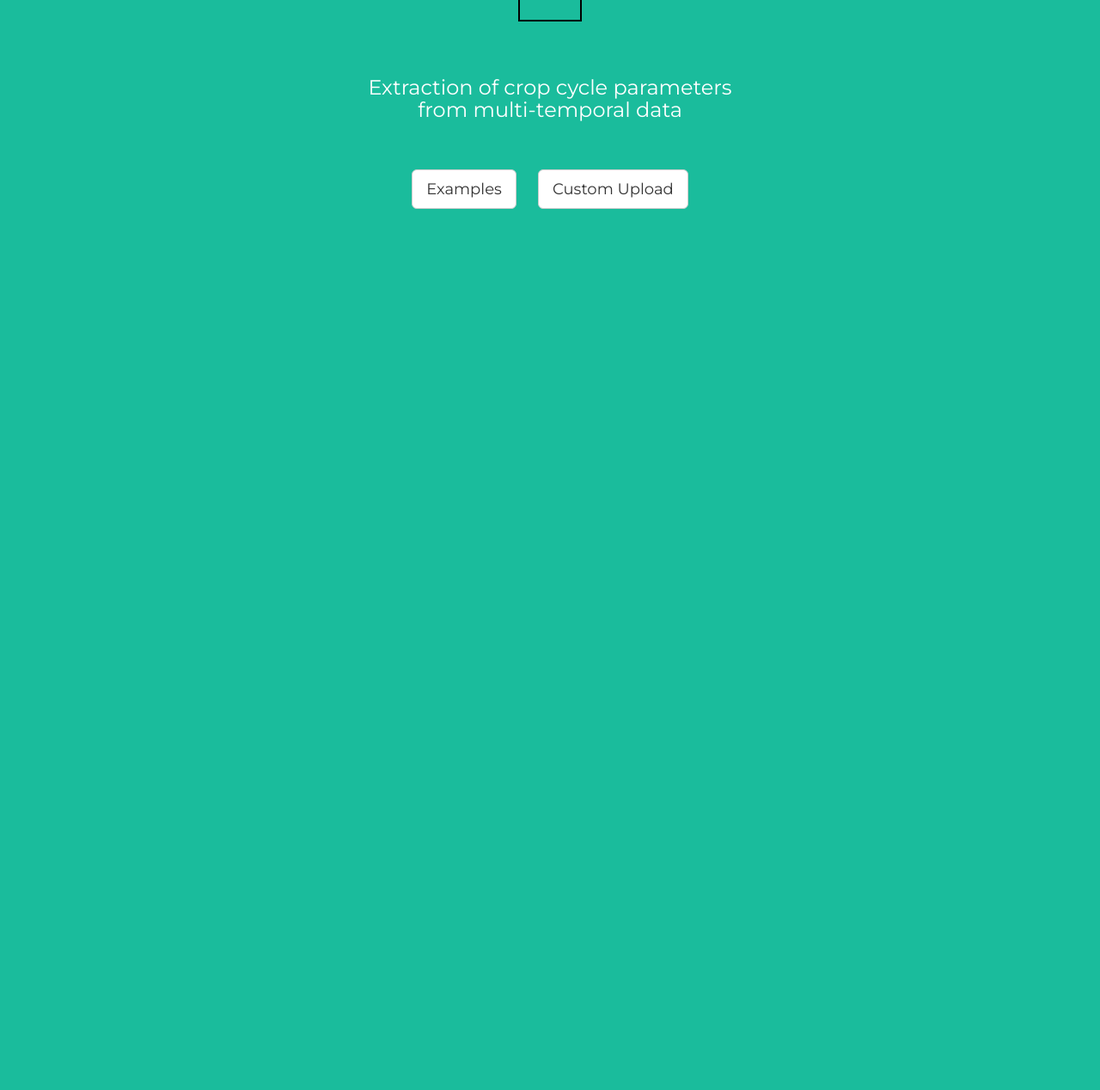
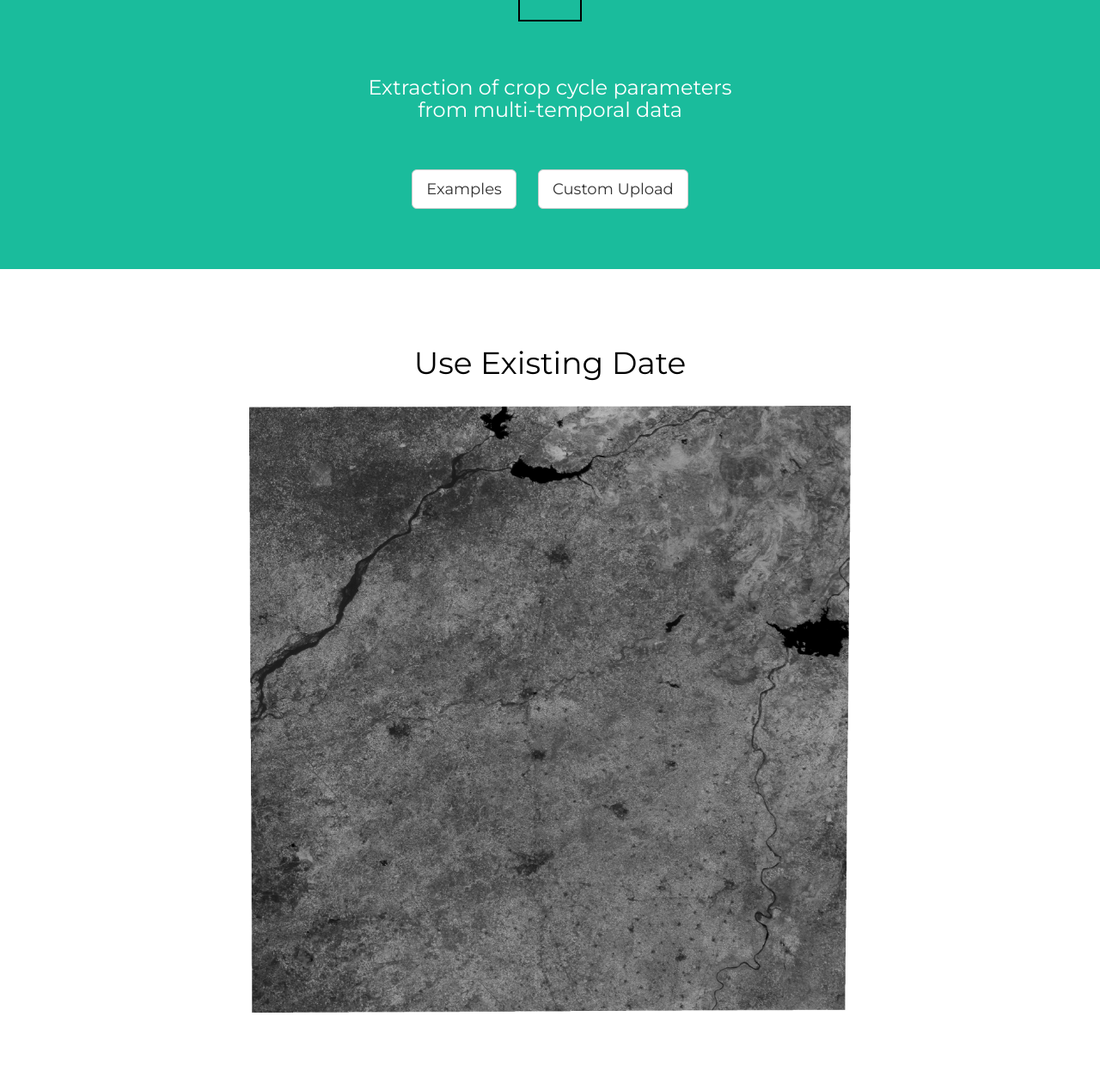
Before and after one commit to AdarshNaidu/Skeptics-SIH, a Django app: page / in a window 1280 px wide. Shown: the part 905-2173 px from the top of the page at 86% size. Before the commit the page ends 1148 px from the top, so only its background shows below. Run offline with Django 3.2, Linux system fonts and the light colour scheme; some libraries are stand-ins or nearby versions.

Commit message:
Using existing data section

```diff
--- a/SIH/img_processing/templates/img_processing/index.html
+++ b/SIH/img_processing/templates/img_processing/index.html
@@ -64,6 +64,11 @@
       .navbar-nav li a:hover {
         color: #1abc9c !important;
       }
+      #existing{
+        width: 700px;
+        display: inline-block;
+        margin: 20px auto;
+      }
     </style>
   </head>
   <body>
@@ -129,7 +134,19 @@
         >
       </div>
     </div>
+
+    <div class = "container-fluid text-center ">
+      <h1 style="color:black">Use Existing Date</h1>
+
+      <img id = "existing" src = "{% static 'img_processing/image.jpg'%}" alt = "">
+    </div>
     <script src="https://ajax.googleapis.com/ajax/libs/jquery/3.4.1/jquery.min.js"></script>
     <script src="https://maxcdn.bootstrapcdn.com/bootstrap/3.4.1/js/bootstrap.min.js"></script>
+    <script>
+    const image = document.getElementById('existing');
+    image.addEventListener('click', (event) => {
+      console.log(event);
+    })
+    </script>
   </body>
 </html>
```
Also changed, not shown: SIH/img_processing/static/img_processing/image.jpg (added).
